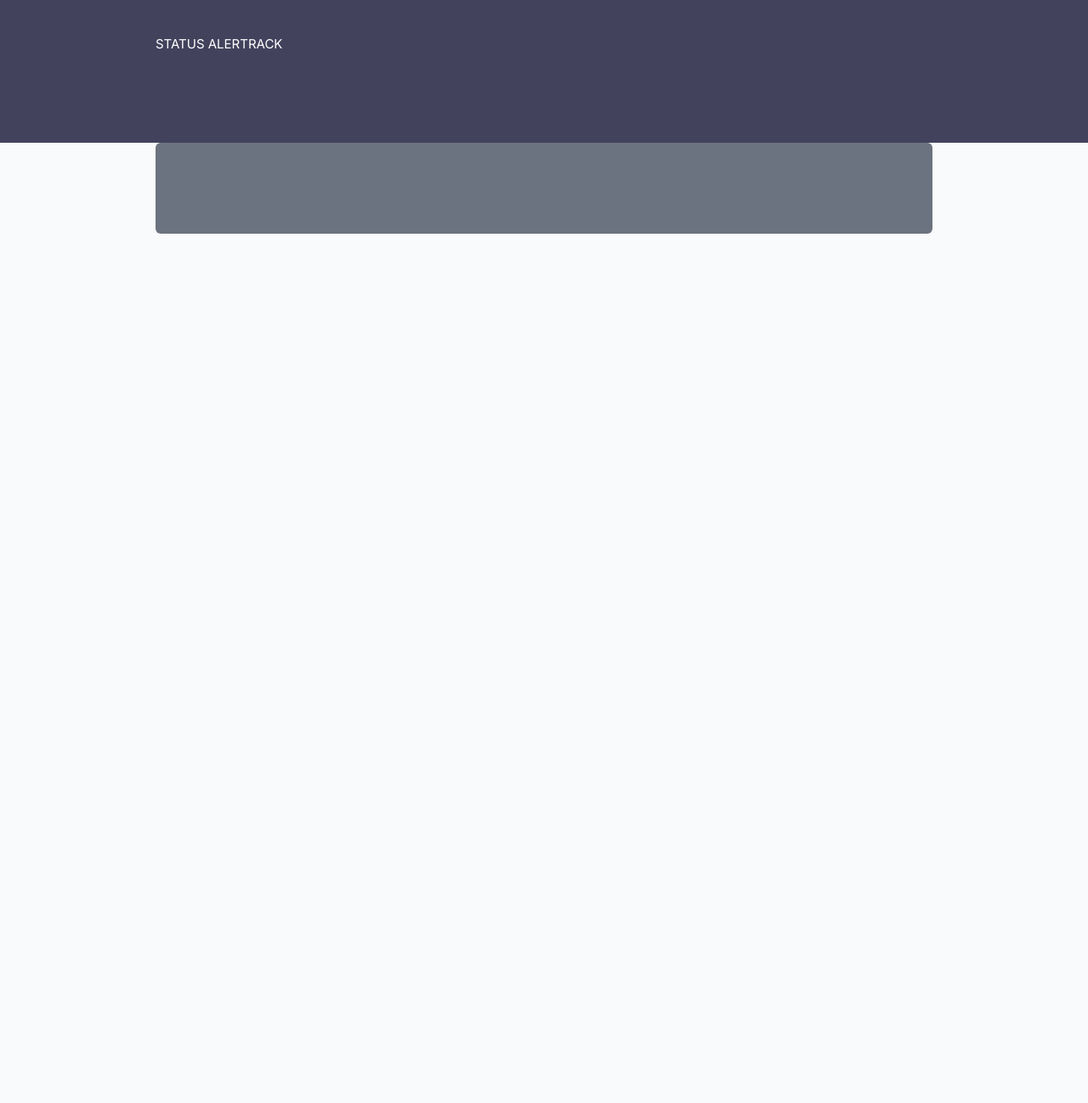
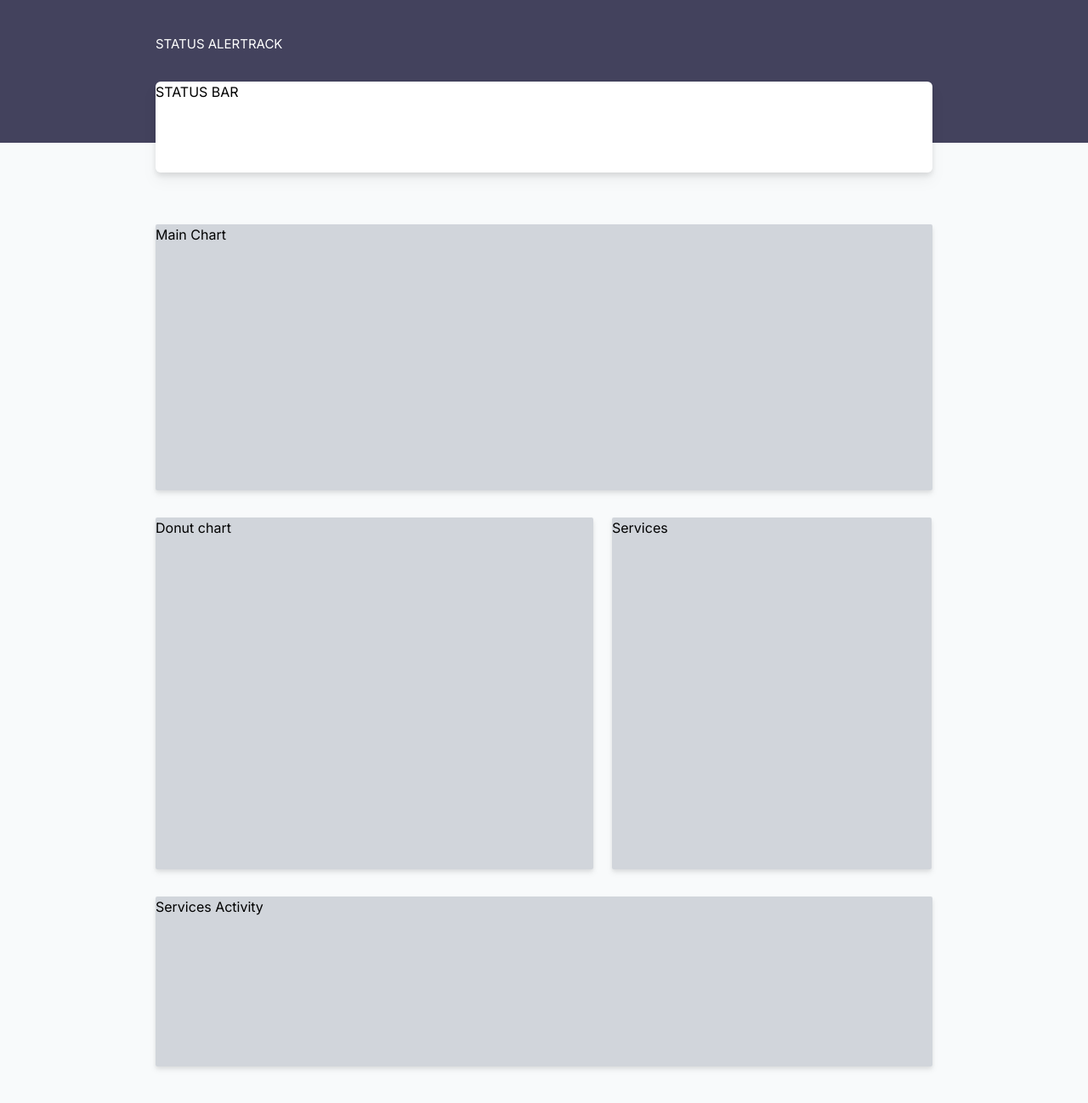
Before and after one commit to Antonio-Ramon/status-page, a React (Vite) app in the folder front-end-test/: page / in a window 1280 px wide. Shown: the top 1298 px of the page at 85% size. Before the commit the page ends 800 px from the top, so only its background shows below. Built offline with nearby package versions, Linux system fonts and the light colour scheme.

Commit message:
mobile first  - practice

```diff
--- a/front-end-test/src/App.jsx
+++ b/front-end-test/src/App.jsx
@@ -1,12 +1,12 @@
 import NavBar from "./components/NavBar";
-import FloatCard from "./components/FloatCard";
+import Charts from "./components/Charts";
 import "./App.css";
 
 function App() {
   return (
     <div>
       <NavBar />
-      <FloatCard className="flex justify-center w-[914]" />
+      <Charts />
     </div>
   );
 }
--- /dev/null
+++ b/front-end-test/src/components/Charts.jsx
@@ -0,0 +1,24 @@
+import React from "react";
+
+const Charts = () => {
+  return (
+    <div className="flex flex-col items-center gap-8 pt-24">
+      <div className="w-11/12 lg:w-[914px] h-[313px] bg-gray-300 drop-shadow-md rounded-sm">
+        Main Chart
+      </div>
+      <div className="flex w-11/12 lg:w-[914px] flex-wrap flex-col md:flex-row gap-[22px]">
+        <div className="w-full lg:w-[515px] h-[414px] bg-gray-300 drop-shadow-md rounded-sm">
+          Donut chart
+        </div>
+        <div className="w-10/12 lg:w-[376px] h-[414px] bg-gray-300 drop-shadow-md rounded-sm">
+          Services
+        </div>
+      </div>
+      <div className=" w-[914px] h-[200px] bg-gray-300 drop-shadow-md rounded-sm mb-60">
+        Services Activity
+      </div>
+    </div>
+  );
+};
+
+export default Charts;
--- /dev/null
+++ b/front-end-test/src/components/DonutChart.jsx
@@ -0,0 +1,11 @@
+import React from "react";
+
+const DonutChart = () => {
+  return (
+    <div className="w-[914px] h-[313px] bg-gray-300 drop-shadow-md rounded-sm">
+      DonutChart
+    </div>
+  );
+};
+
+export default DonutChart;
--- a/front-end-test/src/components/FloatCard.jsx
+++ /dev/null
@@ -1,11 +0,0 @@
-import React from "react";
-
-const FloatCard = () => {
-  return (
-    <div className="flex justify-center">
-      <div className="absolute flex gap-y-40 w-[914px] h-[107px] bg-gray-500 rounded-md"></div>
-    </div>
-  );
-};
-
-export default FloatCard;
--- a/front-end-test/src/components/NavBar.jsx
+++ b/front-end-test/src/components/NavBar.jsx
@@ -2,10 +2,13 @@ import React from "react";
 
 const NavBar = () => {
   return (
-    <div className="relative bg-[#43425D] h-[168px] flex justify-center">
+    <div className="relative bg-[#43425D] w-full h-[168px] flex justify-center">
       <p className="text-white text-[15px] w-[914px] flex items-center pb-16">
         STATUS ALERTRACK
       </p>
+      <div className="absolute flex gap-y-40 w-11/12 h-[107px] lg:w-[914px] bg-white drop-shadow-lg rounded-md top-24">
+        STATUS BAR
+      </div>
     </div>
   );
 };
```
